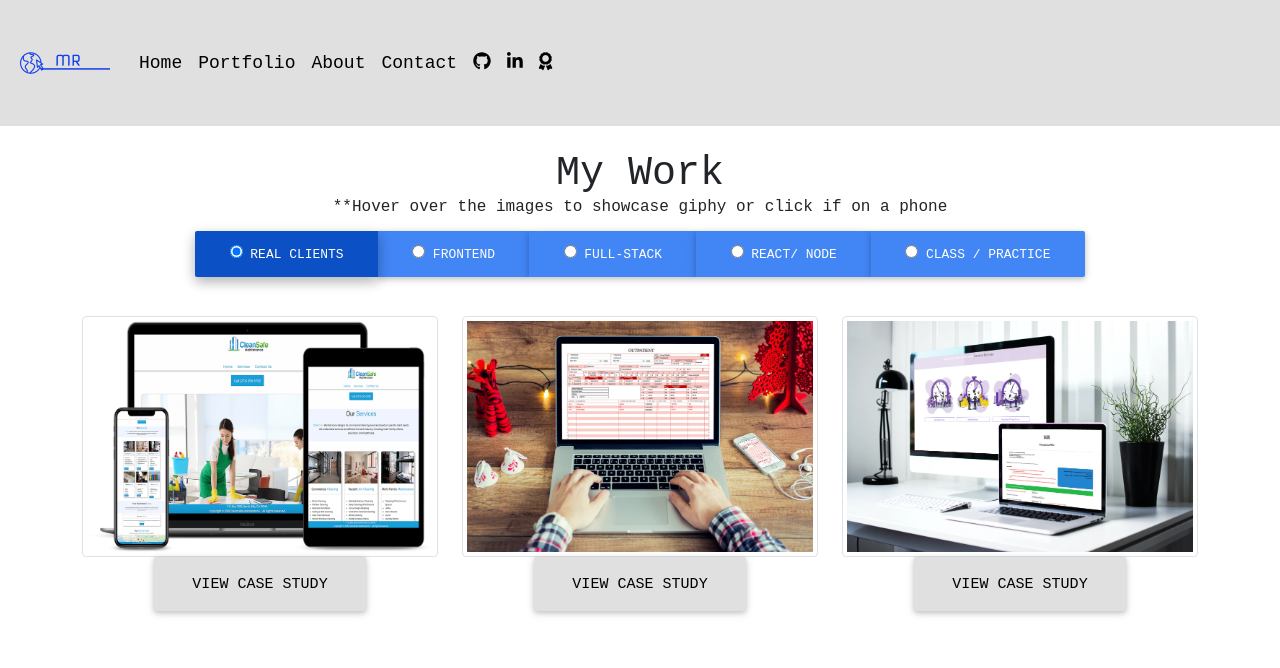
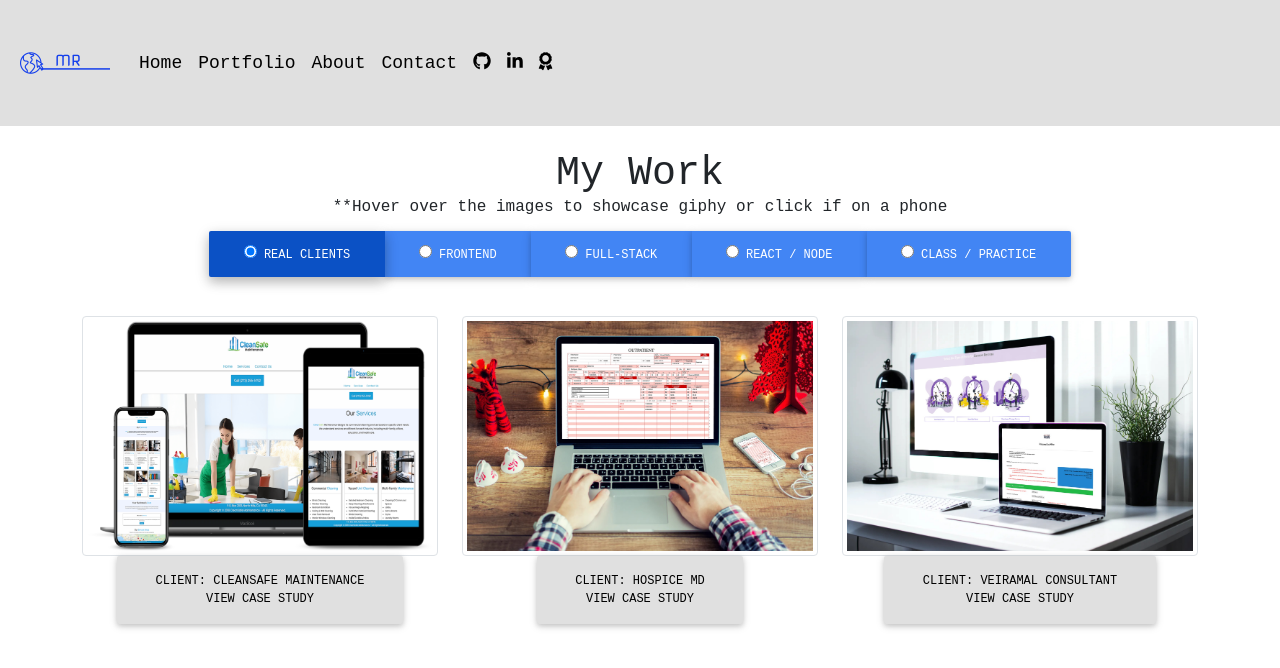
Before and after one commit to MikelTafalla/mikelrv, a React (Create React App) app: page /portfolio in a window 1280 px wide. Shown: the top 668 px of the page. Built offline with nearby package versions, Linux system fonts and the light colour scheme.

Commit message:
adds client name to project buttons

```diff
--- a/src/components/portfolio.css
+++ b/src/components/portfolio.css
@@ -21,3 +21,11 @@ img {
   .buttons {
     margin-bottom: 10%;
   }
+  .btn {
+    font-size: 12px !important;
+  }
+
+  p {
+    padding-bottom: 0px !important;
+    margin-bottom: 0px !important;
+  }
--- a/src/components/portfolio.js
+++ b/src/components/portfolio.js
@@ -27,7 +27,9 @@ const Portfolio = () => {
                         <img className="img-fluid img-thumbnail zoom" src={require(`../assets/projects/${project.path}`).default} alt={project.name} onMouseEnter={() => {setShown(true); setName(project.name)}}
                         />
                     }
-                    <button className="btn btn-light btn-lg btn-block">View Case Study</button>
+                    <button className="btn btn-light btn-lg btn-block">
+                    <p>Client: {project.name}</p>
+                    View Case Study</button>
 
                 </div>
             ))}
@@ -45,7 +47,9 @@ const Portfolio = () => {
                         <img className="img-fluid img-thumbnail zoom" src={require(`../assets/projects/${display.path}`).default} alt={display.name} onMouseEnter={() => {setShown(true); setName(display.name)}}
                         />
                     }
-                    <button className="btn btn-light btn-lg btn-block">View Case Study</button>
+                    <button className="btn btn-light btn-lg btn-block">
+                    <p>Client: {display.name}</p>
+                    View Case Study</button>
 
                 </div>
             ))}
@@ -63,7 +67,9 @@ const Portfolio = () => {
                         <img className="img-fluid img-thumbnail zoom" src={require(`../assets/projects/${display.path}`).default} alt={display.name} onMouseEnter={() => {setShown(true); setName(display.name)}}
                         />
                     }
-                    <button className="btn btn-light btn-lg btn-block">View Case Study</button>
+                    <button className="btn btn-light btn-lg btn-block">
+                    <p>Client: {display.name}</p>
+                    View Case Study</button>
 
                 </div>
             ))}
@@ -81,7 +87,9 @@ const Portfolio = () => {
                         <img className="img-fluid img-thumbnail zoom" src={require(`../assets/projects/${display.path}`).default} alt={display.name} onMouseEnter={() => {setShown(true); setName(display.name)}}
                         />
                     }
-                    <button className="btn btn-light btn-lg btn-block">View Case Study</button>
+                    <button className="btn btn-light btn-lg btn-block">
+                    <p>Client: {display.name}</p>
+                    View Case Study</button>
 
                 </div>
             ))}
@@ -99,7 +107,9 @@ const Portfolio = () => {
                         <img className="img-fluid img-thumbnail zoom" src={require(`../assets/practice/${project.path}`).default} alt={project.name} onMouseEnter={() => {setShown(true); setName(project.name)}}
                         />
                     }
-                    <button className="btn btn-light btn-lg btn-block">View Code</button>
+                    <button className="btn btn-light btn-lg btn-block">
+                    <p>Project: {project.name}</p>
+                    View Code</button>
 
                 </div>
             ))}
@@ -126,7 +136,7 @@ const Portfolio = () => {
                                 <input type="radio" name="options" id="option3" autoComplete="off" /> Full-Stack
                             </button>
                             <button className="btn btn-primary" onClick={handleClick} value="react">
-                                <input type="radio" name="options" id="option4" autoComplete="off" /> React/ Node
+                                <input type="radio" name="options" id="option4" autoComplete="off" /> React / Node
                             </button>
                             <button className="btn btn-primary" onClick={handleClick} value="class">
                                 <input type="radio" name="options" id="option5" autoComplete="off" /> Class / Practice
--- a/src/components/practice.json
+++ b/src/components/practice.json
@@ -10,37 +10,37 @@
         "gif":"budget_tracker.gif"
     },
     {
-        "name":"exerciseMe",
+        "name":"exercise_Me",
         "path":"exerciseMe.jpg",
         "gif":"exerciseMe.gif"
     },
     {
-        "name":"burger",
+        "name":"burger App",
         "path":"burger.jpg",
         "gif":"burger.gif"
     },
     {
-        "name":"weather",
+        "name":"weather App",
         "path":"weather.jpg",
         "gif":"weather.gif"
     },
     {
-        "name":"notes",
+        "name":"notes_taker",
         "path":"notes.jpg",
         "gif":"notes.gif"
     },
     {
-        "name":"scheduler",
+        "name":"Work_Day scheduler",
         "path":"scheduler.jpg",
         "gif":"scheduler.gif"
     },
     {
-        "name":"password",
+        "name":"password generator",
         "path":"password.jpg",
         "gif":"password.gif"
     },
     {
-        "name":"readMe",
+        "name":"readMe generator",
         "path":"readMe.jpg",
         "gif":"readMe.gif"
     }
--- a/src/components/projects.json
+++ b/src/components/projects.json
@@ -1,18 +1,18 @@
 [
     {
-        "name":"Cleansafe",
+        "name":"Cleansafe Maintenance",
         "path":"cleansafe1.png",
         "gif":"cleansafe.gif",
         "type": ["frontend"]
     },
     {
-        "name":"ub04",
+        "name":"Hospice MD",
         "path":"ub04.jpg",
         "gif":"ub04.gif",
         "type": ["fs"]
     },
     {
-        "name":"Veiramal",
+        "name":"Veiramal Consultant",
         "path":"veiramal.jpg",
         "gif":"veiramal.gif",
         "type": ["fs", "react"]
```
Also changed, not shown: 1 other file (tests, documents, lock files or other folders).
